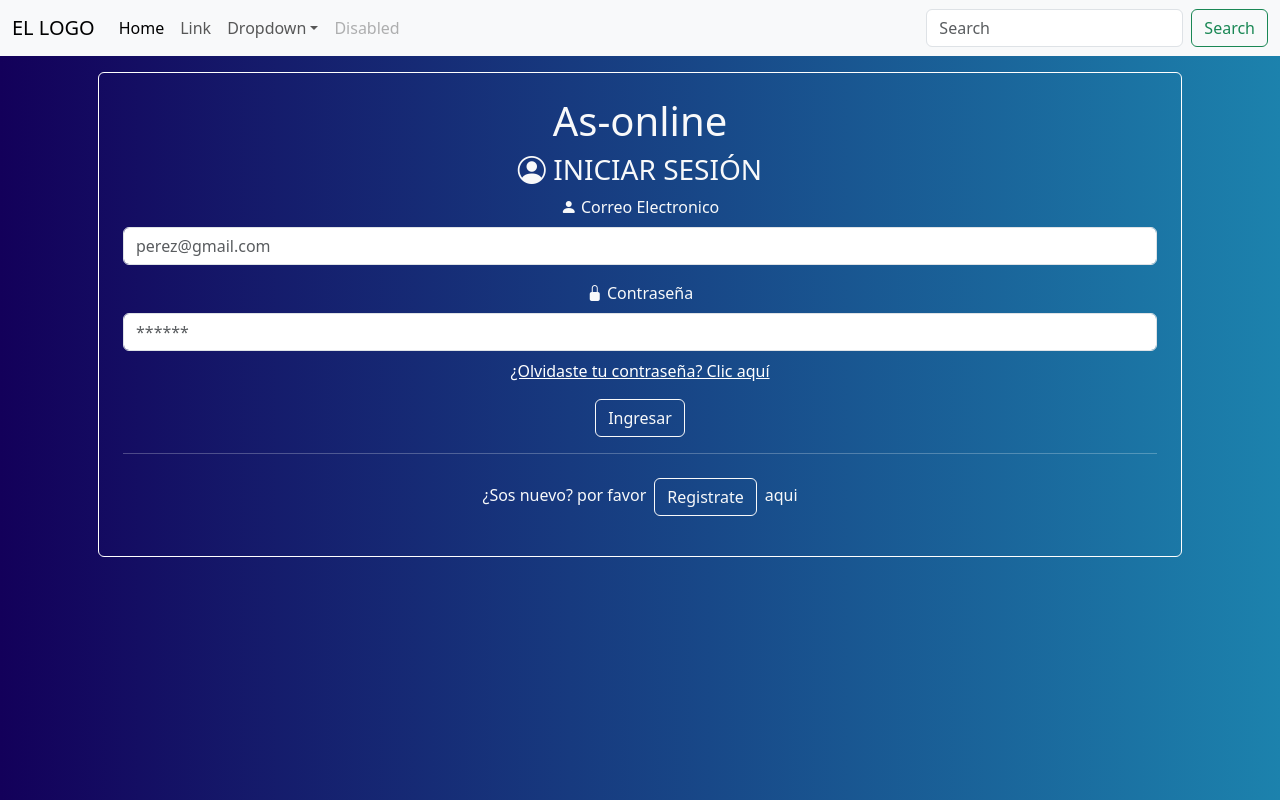
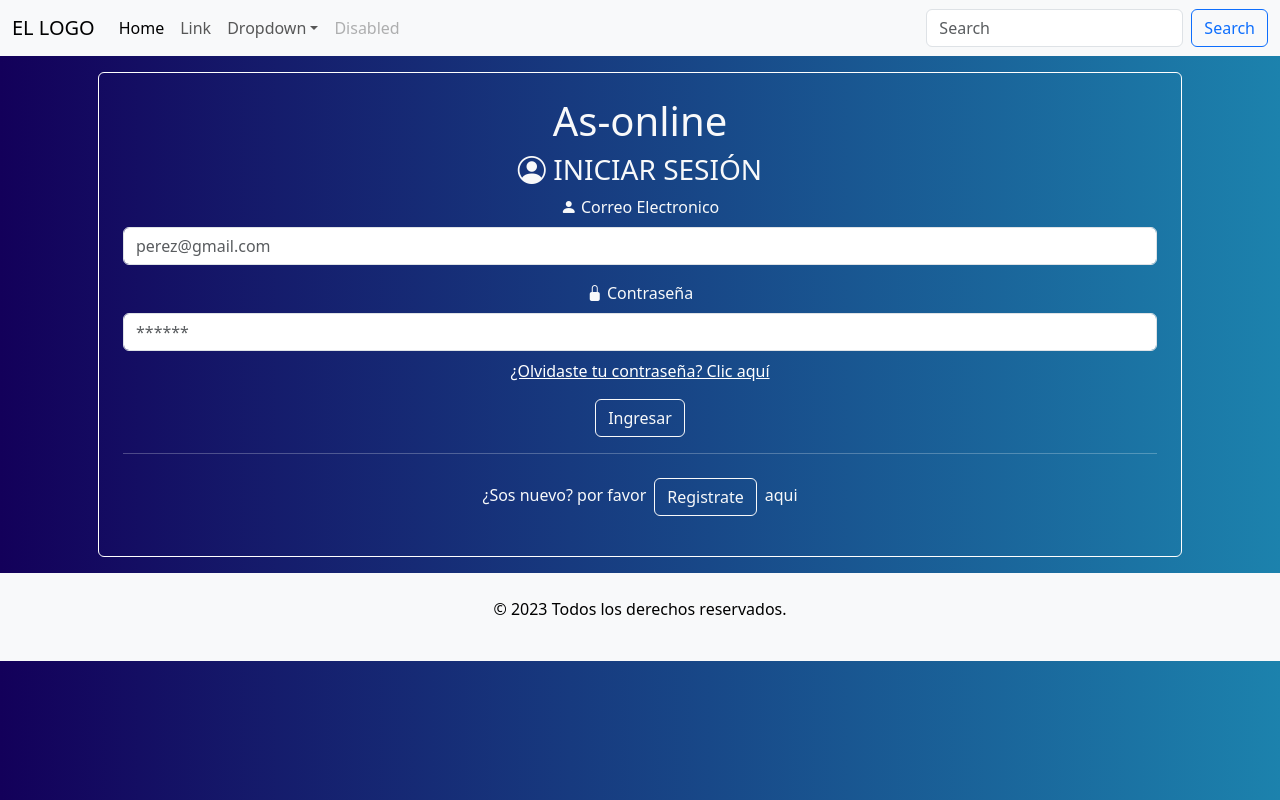
Before and after one commit to Mausach/AS-ONLINE-FRONT-Demo, a React (Vite) app: page / in a window 1280 px wide. Built offline with nearby package versions, Linux system fonts and the light colour scheme.

Commit message:
footer semilisto

```diff
--- /dev/null
+++ b/src/pages/Footer/Footer.css
@@ -0,0 +1,3 @@
+footer {
+    color: black;
+}
--- /dev/null
+++ b/src/pages/Footer/Footer.jsx
@@ -0,0 +1,16 @@
+import React from 'react'
+import './Footer.css'
+
+export default function Footer() {
+  return (
+    <footer className="bg-light text-center text-lg-start">
+        <div className="text-center p-4">
+          <p>© 2023 Todos los derechos reservados.</p>
+
+        </div>
+        <div>
+
+        </div>
+      </footer>
+  )
+}
--- a/src/pages/HomeLogin/HomeLogin.jsx
+++ b/src/pages/HomeLogin/HomeLogin.jsx
@@ -4,6 +4,7 @@ import 'animate.css/animate.min.css'; // Importa los estilos de animate.css
 import '../HomeLogin/home.css'
 import { ForularioLogin } from './Componentes/FromularioLogin';
 import Navbar from '../Navbar/Navbar';
+import Footer from '../Footer/Footer';
 
 
 export const HomeLogin = () => {
@@ -39,6 +40,7 @@ export const HomeLogin = () => {
           <Navbar/>
           <ForularioLogin/>
           {/* O puedes redirigir al usuario usando window.location.href */}
+          <Footer/>
 
         </>
       )}
--- a/src/pages/Navbar/Navbar.jsx
+++ b/src/pages/Navbar/Navbar.jsx
@@ -35,7 +35,7 @@ export default function Navbar() {
       </ul>
       <form class="d-flex" role="search">
         <input class="form-control me-2" type="search" placeholder="Search" aria-label="Search"/>
-        <button class="btn btn-outline-success" type="submit">Search</button>
+        <button class="btn btn-outline-primary" type="submit">Search</button>
       </form>
     </div>
   </div>
```
Also changed, not shown: src/pages/RegisterSindi/RegisterSindi.jsx (added, +7 -0 lines), src/pages/RegisterSindi/Componentes/FormularioDeRegisterSindi.jsx (added), src/pages/RegisterSindi/Helpers/starRegisterSindi.js (added).
